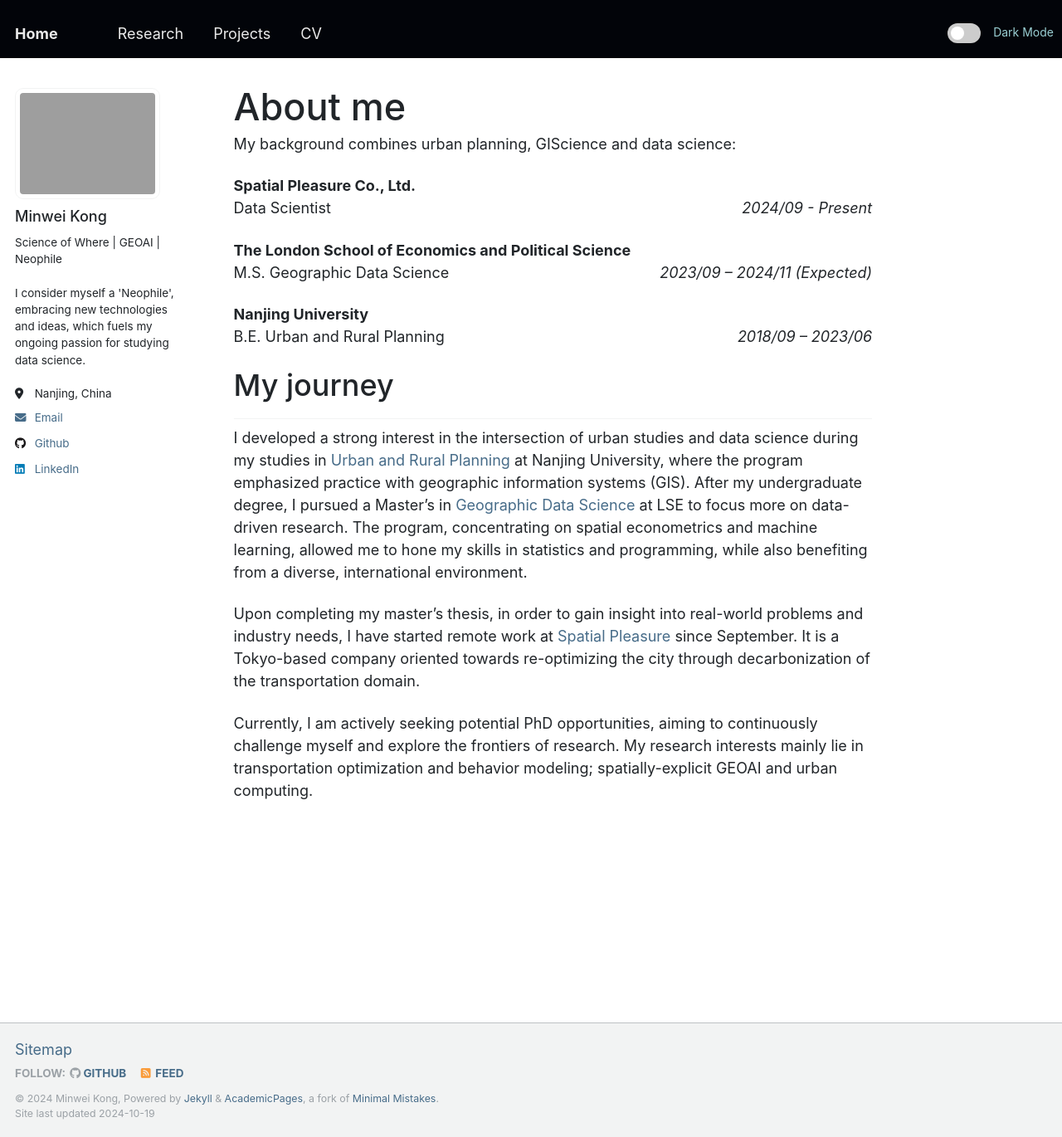
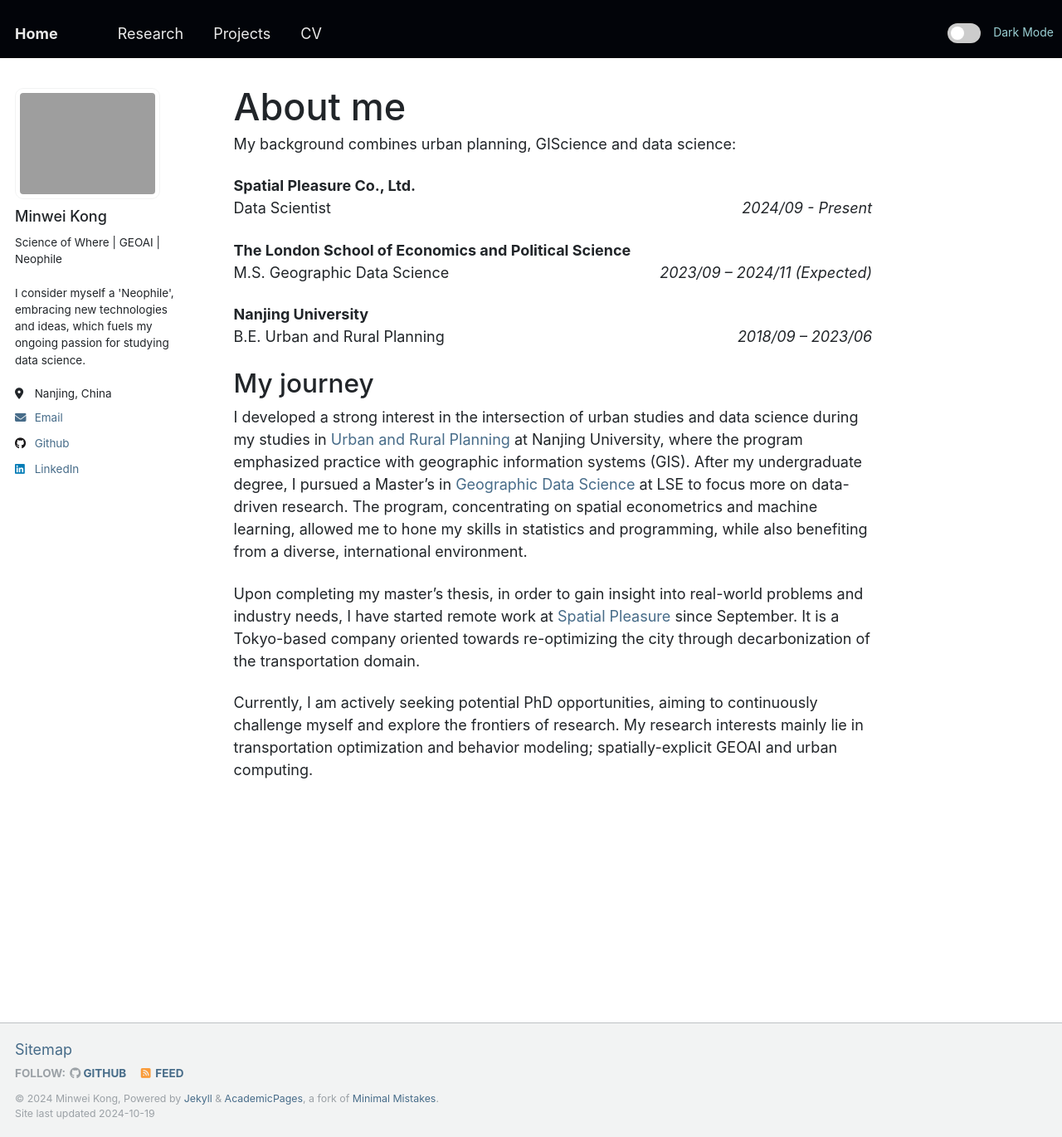
Before and after one commit to Minw913/minw913.github.io, a Jekyll site: the page built from _pages/about.md, in a window 1280 px wide and 1370 px high. Shown: the whole window at 83% size. Built offline with Jekyll 4.4.1, drawn with Linux system fonts in a browser that asks for light colours; nearby versions of some CDN libraries.

Commit message:
add second title

```diff
--- a/_pages/about.md
+++ b/_pages/about.md
@@ -19,7 +19,7 @@ My background combines urban planning, GIScience and data science:
 <br>
 <span>B.E. Urban and Rural Planning</span><span style="float: right;">_2018/09 – 2023/06_</span>
 
-## My journey
+### My journey
 
 I developed a strong interest in the intersection of urban studies and data science during my studies in [Urban and Rural Planning](https://arch.nju.edu.cn/) at Nanjing University, where the program emphasized practice with geographic information systems (GIS). After my undergraduate degree, I pursued a Master’s in [Geographic Data Science](https://www.lse.ac.uk/study-at-lse/graduate/msc-geographic-data-science) at LSE to focus more on data-driven research. The program, concentrating on spatial econometrics and machine learning, allowed me to hone my skills in statistics and programming, while also benefiting from a diverse, international environment.
 
```
